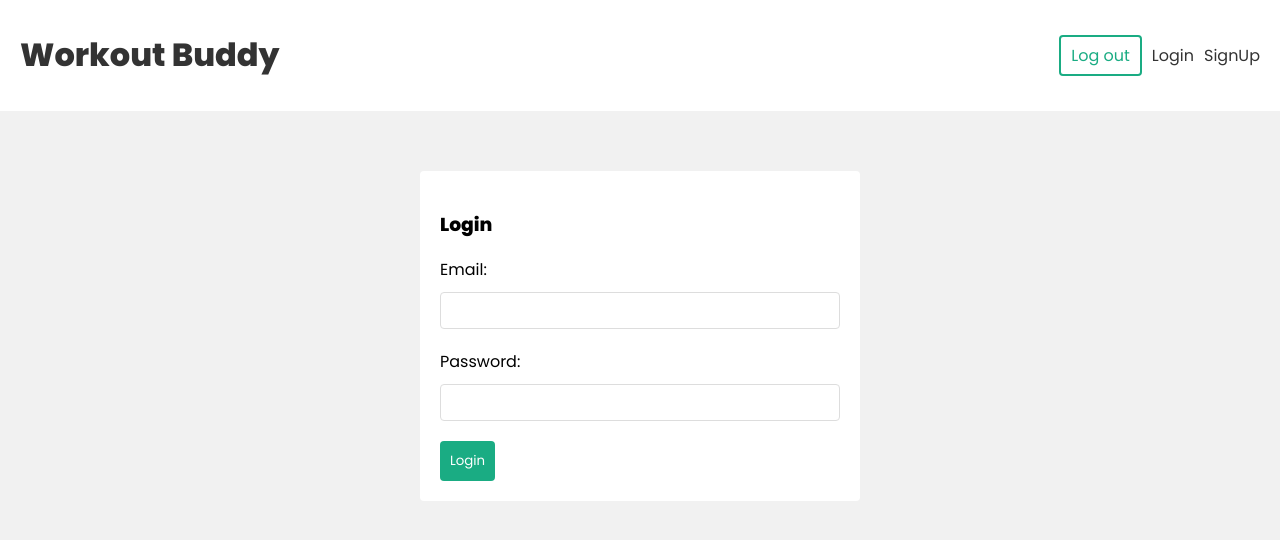
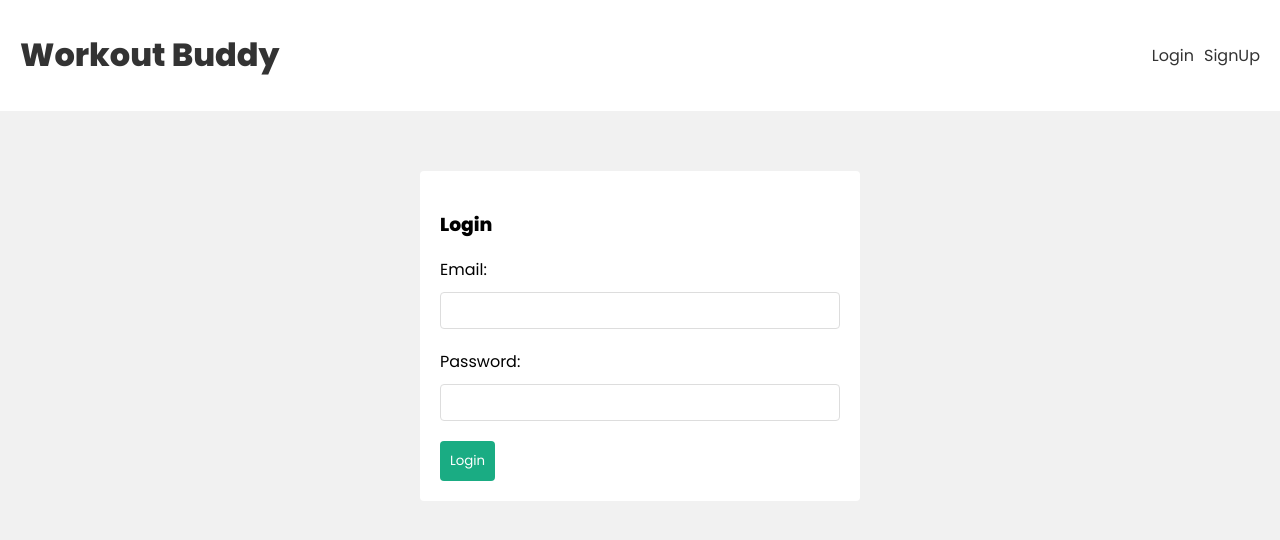
Before and after one commit to Eagles27/Workout_Platform, a React (Create React App) app in the folder frontend/: page /login in a window 1280 px wide. Shown: the top 540 px of the page. Built offline with nearby package versions, Linux system fonts and the light colour scheme.

Commit message:
feat: Added autocomplete option on Forms + Added Initial Sates Auth + Dynamic NavBar

```diff
--- a/frontend/src/components/Navbar.js
+++ b/frontend/src/components/Navbar.js
@@ -1,8 +1,10 @@
 import { Link } from "react-router-dom";
 import { useLogout } from "../hooks/useLogout";
+import { useAuthContext } from "../hooks/useAuthContext";
 
 const Navbar = () => {
   const { logout } = useLogout();
+  const { user } = useAuthContext();
 
   const handleClick = () => {
     logout();
@@ -15,13 +17,19 @@
           <h1>Workout Buddy</h1>
         </Link>
         <nav>
+          {user && (
             <div>
+              <span>{user.email}</span>
               <button onClick={handleClick}>Log out</button>
             </div>
+          )}
+
+          {!user && (
             <div>
               <Link to="/login">Login</Link>
               <Link to="/signup">SignUp</Link>
             </div>
+          )}
         </nav>
       </div>
     </header>
--- a/frontend/src/context/AuthContext.js
+++ b/frontend/src/context/AuthContext.js
@@ -1,4 +1,4 @@
-import { createContext, useReducer } from "react";
+import { createContext, useReducer, useEffect } from "react";
 
 export const AuthContext = createContext();
 
@@ -18,6 +18,15 @@
     user: null,
   });
 
+  // Check if user token is in local storage
+  useEffect(() => {
+    const user = JSON.parse(localStorage.getItem("user"));
+
+    if (user) {
+      dispatch({ type: "LOGIN", payload: user });
+    }
+  }, []);
+
   console.log("AuthContext State", state);
 
   return (
--- a/frontend/src/pages/Login.js
+++ b/frontend/src/pages/Login.js
@@ -19,12 +19,14 @@
       <label>Email: </label>
       <input
         type="email"
+        autoComplete="email"
         onChange={(e) => setEmail(e.target.value)}
         value={email}
       />
       <label>Password: </label>
       <input
         type="password"
+        autoComplete="current-password"
         onChange={(e) => setPassword(e.target.value)}
         value={password}
       />
--- a/frontend/src/pages/Signup.js
+++ b/frontend/src/pages/Signup.js
@@ -19,12 +19,14 @@
       <label>Email: </label>
       <input
         type="email"
+        autoComplete="email"
         onChange={(e) => setEmail(e.target.value)}
         value={email}
       />
       <label>Password: </label>
       <input
         type="password"
+        autoComplete="new-password"
         onChange={(e) => setPassword(e.target.value)}
         value={password}
       />
```
Lines whose indentation alone changed are shown as unchanged.
